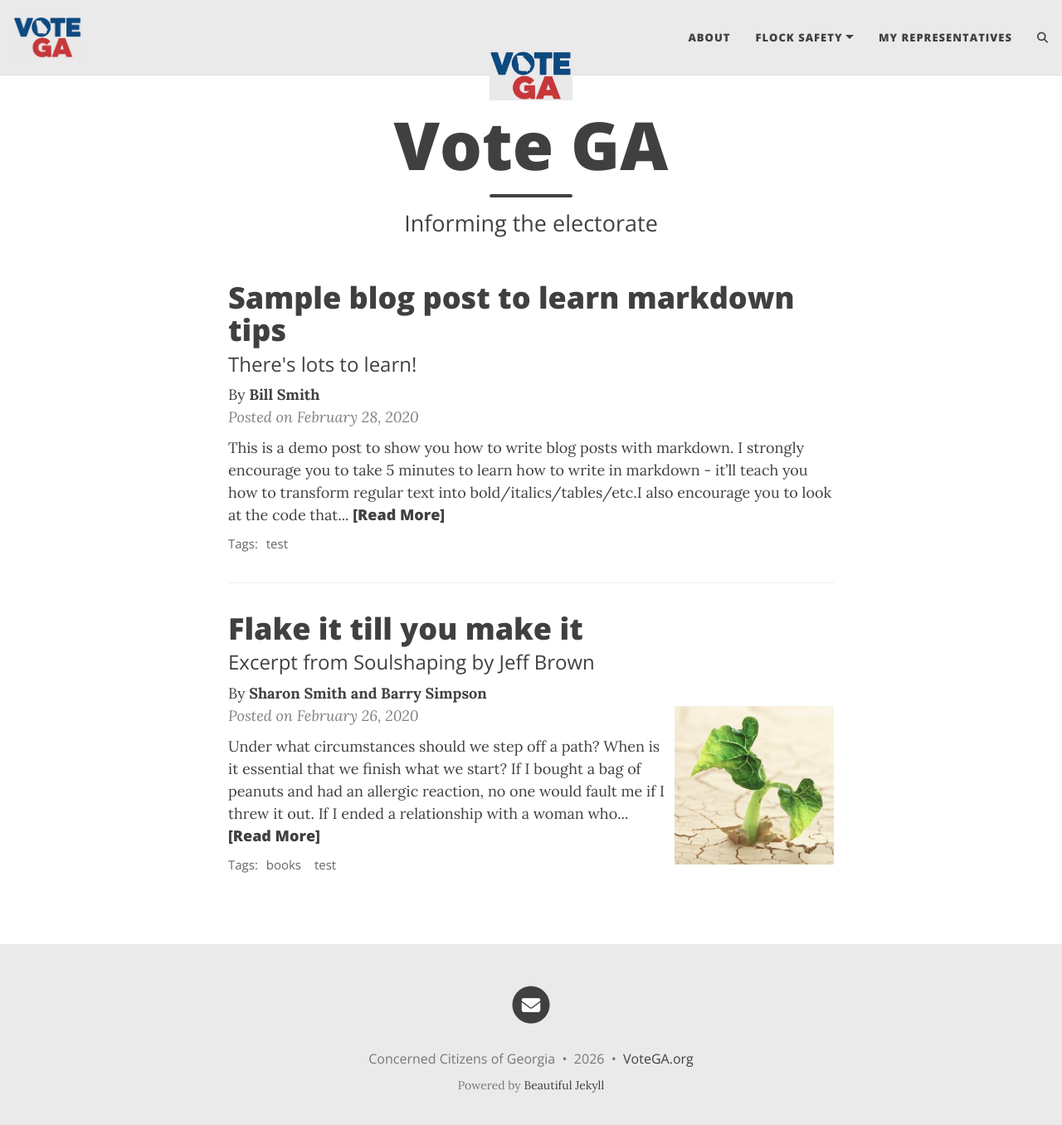
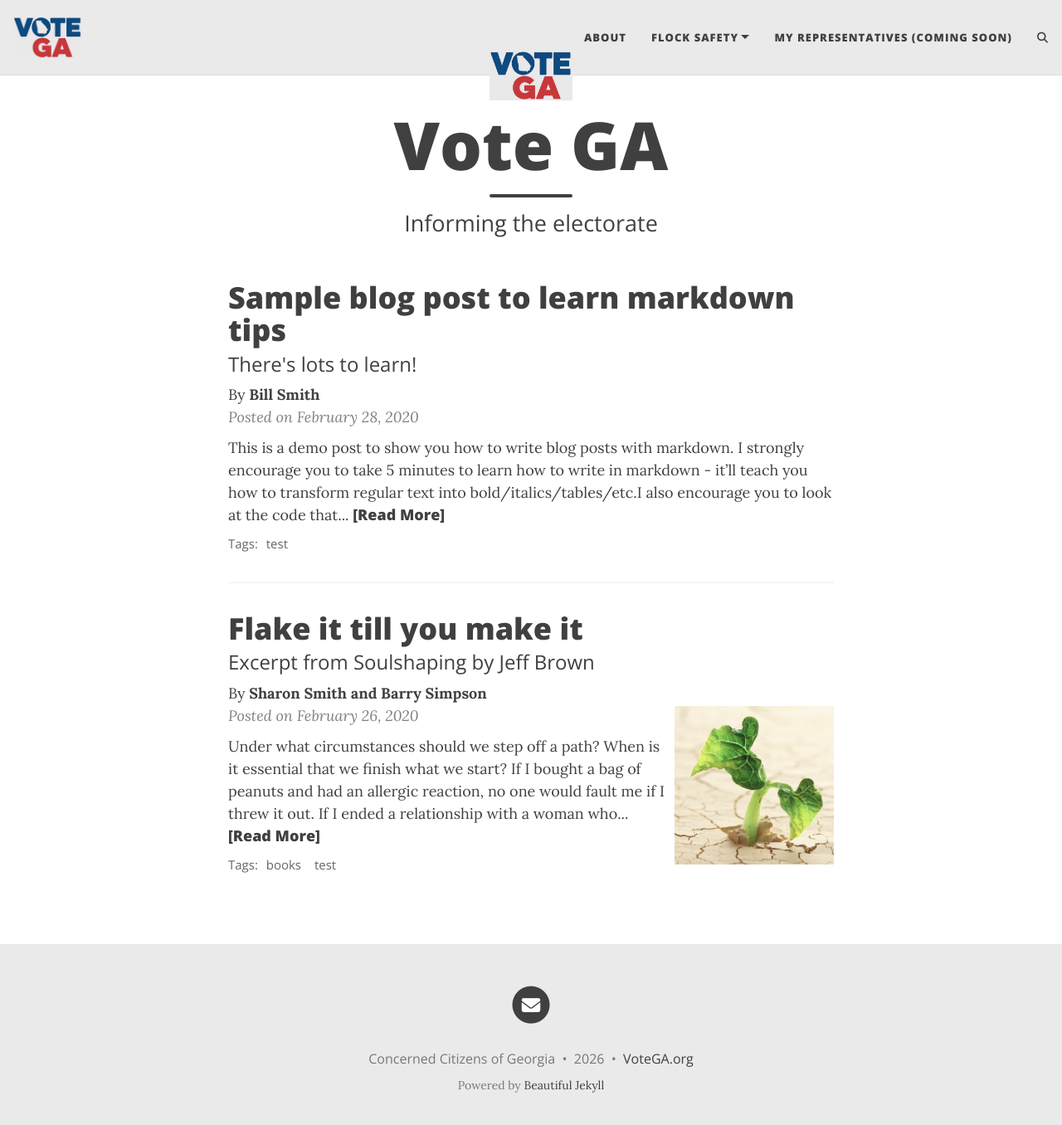
Before and after one commit to Votega/votega.org-TEST, a Jekyll site: the page built from index.html, in a window 1280 px wide and 1369 px high. Shown: the top 1356 px of the window at 83% size. Built offline with Jekyll 4.4.1, drawn with Linux system fonts in a browser that asks for light colours; the list of posts is cut into pages by our own code; comment, search, counter and statistics services are not loaded.

Commit message:
Update _config.yml

```diff
--- a/_config.yml
+++ b/_config.yml
@@ -25,7 +25,7 @@ navbar-links:
     - About Flock: "https://www.votega.org/flock-safety/"
     - Covington: "https://www.votega.org/flock-covington/"
     - What Are ALPRS?: "https://plateprivacy.com/#how-plate-readers-work"
-  My Representatives: "my-representatives"
+  My Representatives (Coming Soon):
 
 ################
 # --- Logo --- #
```
